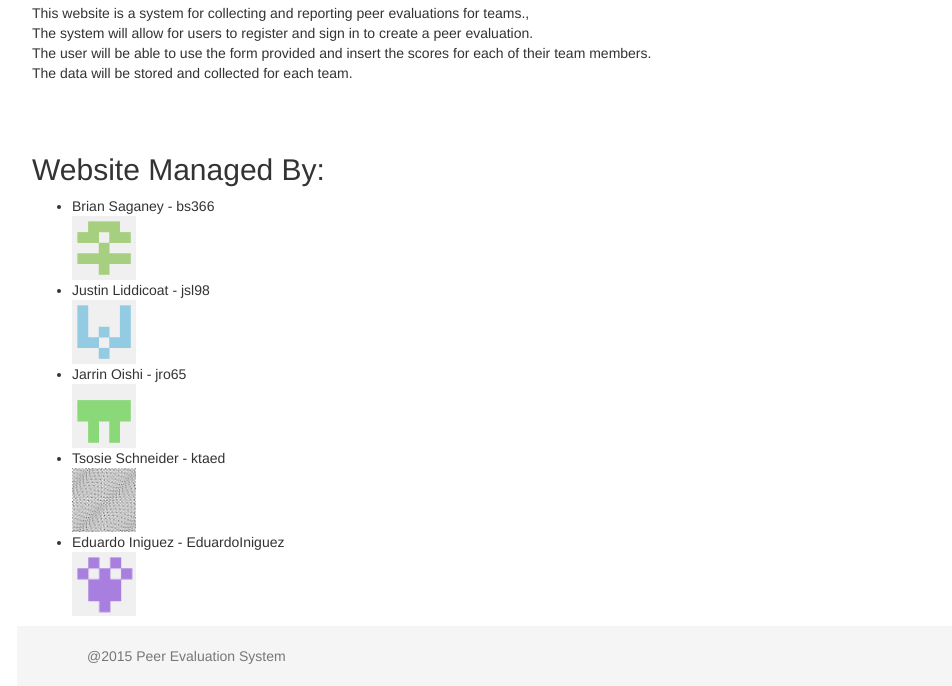
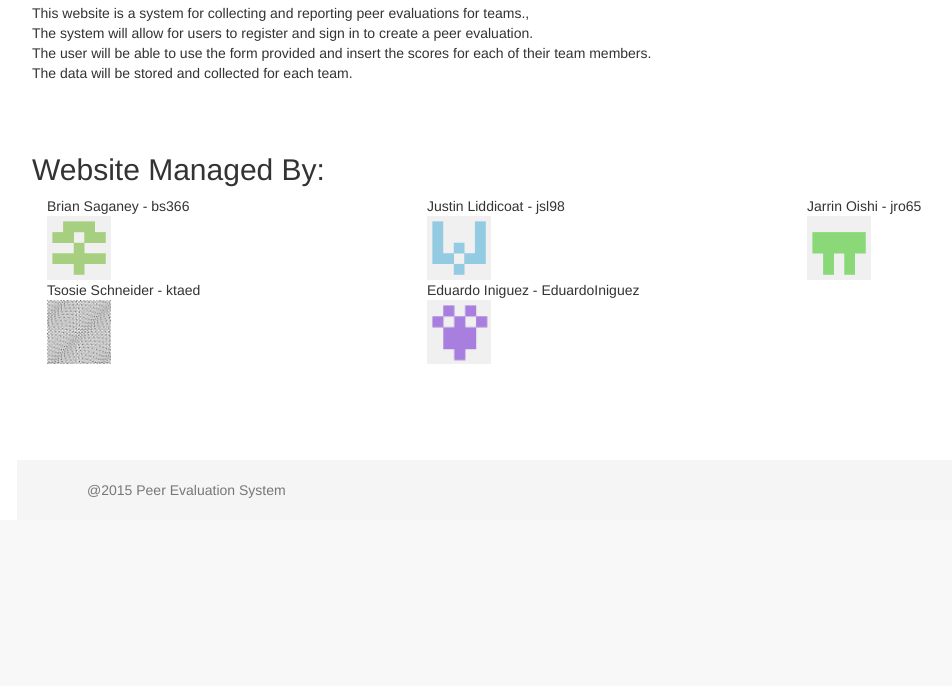
Before and after one commit to EduardoIniguez/CS399-final, a Python web app: template cs399-final/templates/about.html in a window 1280 px wide; the page is wider, and only the part inside the window is pictured. Shown: the part 280-966 px from the top of that part, without its empty margins (53-1005 px from the left). After the commit the page ends 778 px from the top of that part, so only its background shows below. Run offline with Jinja, Linux system fonts and the light colour scheme; the template is opened without the code that fills it, so the values that code supplies are empty; some libraries are stand-ins or nearby versions.

Commit message:
patched formatting on about page

```diff
--- a/cs399-final/templates/about.html
+++ b/cs399-final/templates/about.html
@@ -25,13 +25,41 @@ About
                 <h2>Website Managed By:</h2>
 
             <div class="partners">
-                <ul>
-                    <li> Brian Saganey - bs366 <a href="#"><img class="img-responsive wow fadeInDown" data-wow-duration="1000ms" data-wow-delay="300ms" src="../../static/img/Brian.jpg" style="width: 64px; height: 64px"></a></li>
-                    <li> Justin Liddicoat - jsl98 <a href="#"><img class="img-responsive wow fadeInDown" data-wow-duration="1000ms" data-wow-delay="600ms" src="../../static/img/jsl98.jpg" style="width: 64px; height: 64px"></a></li>
-                    <li> Jarrin Oishi - jro65 <a href="#"><img class="img-responsive wow fadeInDown" data-wow-duration="1000ms" data-wow-delay="900ms" src="../../static/img/jro65.jpg" style="width: 64px; height: 64px"></a></li>
-                    <li> Tsosie Schneider - ktaed <a href="#"><img class="img-responsive wow fadeInDown" data-wow-duration="1000ms" data-wow-delay="1200ms" src="../../static/img/ktaed.jpg" style="width: 64px; height: 64px"></a></li>
-                    <li> Eduardo Iniguez - EduardoIniguez <a href="#"><img class="img-responsive wow fadeInDown" data-wow-duration="1000ms" data-wow-delay="1500ms" src="../../static/img/EduardoIniguez.jpg" style="width: 64px; height: 64px"></a></li>
-                </ul>
+                    <div class="col-sm-4 col-md-4">
+						<div class="thubnail">
+							<div class="caption">
+								Brian Saganey - bs366 <a href="#"><img class="img-responsive wow fadeInDown" data-wow-duration="1000ms" data-wow-delay="300ms" src="../../static/img/Brian.jpg" style="width: 64px; height: 64px"></a>
+							</div>
+						</div>
+					</div>
+					<div class="col-sm-4 col-md-4">
+						<div class="thubnail">
+							<div class="caption">
+								Justin Liddicoat - jsl98 <a href="#"><img class="img-responsive wow fadeInDown" data-wow-duration="1000ms" data-wow-delay="600ms" src="../../static/img/jsl98.jpg" style="width: 64px; height: 64px"></a>
+							</div>
+						</div>
+					</div>
+					<div class="col-sm-4 col-md-4">
+						<div class="thubnail">
+							<div class="caption">
+								Jarrin Oishi - jro65 <a href="#"><img class="img-responsive wow fadeInDown" data-wow-duration="1000ms" data-wow-delay="900ms" src="../../static/img/jro65.jpg" style="width: 64px; height: 64px"></a>
+							</div>
+						</div>
+					</div>
+					  <div class="col-sm-4 col-md-4">
+						<div class="thubnail">
+							<div class="caption">
+								Tsosie Schneider - ktaed <a href="#"><img class="img-responsive wow fadeInDown" data-wow-duration="1000ms" data-wow-delay="1200ms" src="../../static/img/ktaed.jpg" style="width: 64px; height: 64px"></a>
+							</div>
+						</div>
+					</div>
+					  <div class="col-sm-4 col-md-4">
+						<div class="thubnail">
+							<div class="caption">
+								Eduardo Iniguez - EduardoIniguez <a href="#"><img class="img-responsive wow fadeInDown" data-wow-duration="1000ms" data-wow-delay="1500ms" src="../../static/img/EduardoIniguez.jpg" style="width: 64px; height: 64px"></a>
+							</div>
+						</div>
+					</div>
             </div>
         </div><!--/.container-->
 {% endblock %}
```
